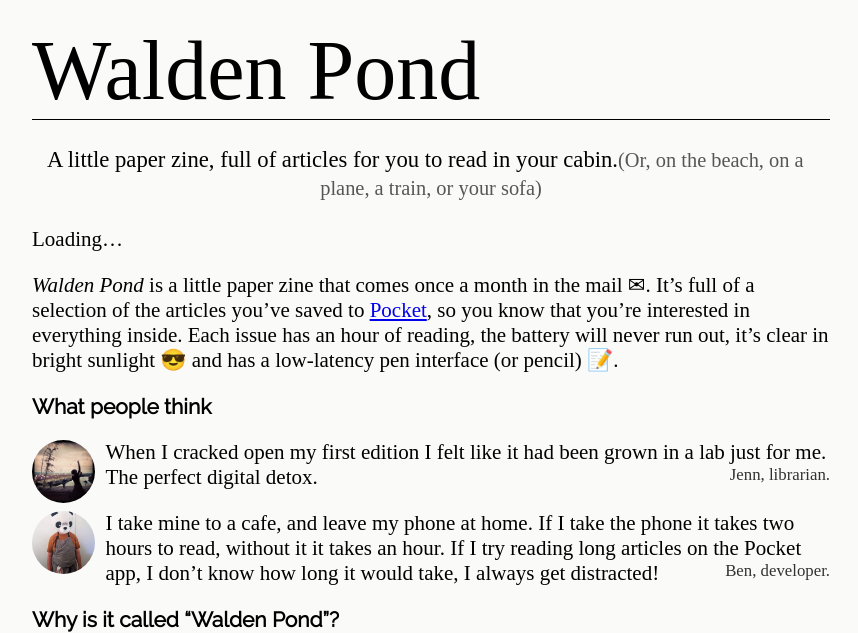
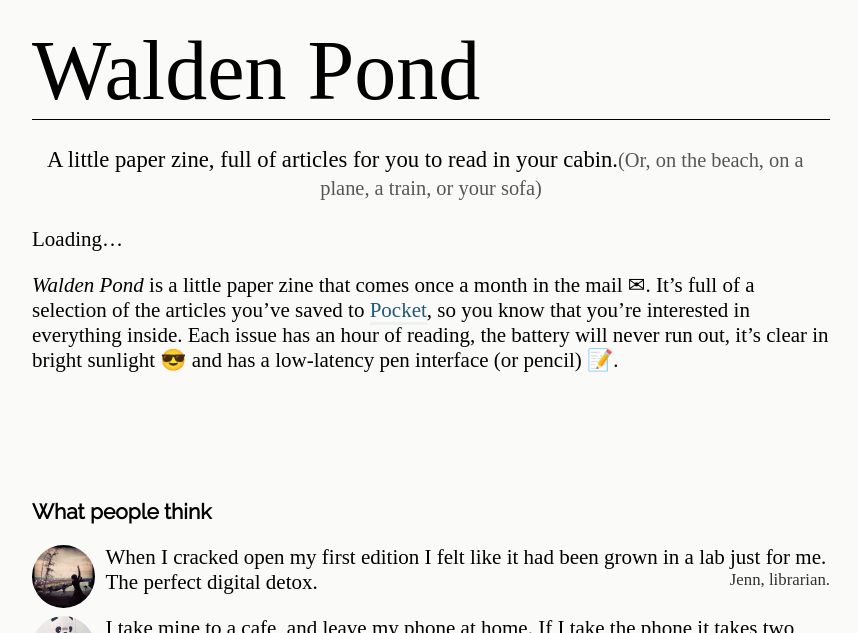
Before and after one commit to notionparallax/wp2frontEnd, a Jekyll site: the page built from index.md, in a window 1280 px wide. Shown: the part 819-1452 px from the top of the page, without its empty margins (209-1067 px from the left). Built offline with Jekyll 4.4.1, drawn with Linux system fonts in a browser that asks for light colours; some web fonts are replaced; comment, search, counter and statistics services are not loaded; grey boxes are pictures that could not be loaded.

Commit message:
prettier typography
orphand and a tags

```diff
--- a/css/main.css
+++ b/css/main.css
@@ -68,6 +68,8 @@
 }
 p {
   margin-top: 1em;
+  widows: 3;
+  orphans: 3;
 }
 p.reset {
   margin: 0 -1em;
@@ -82,7 +84,15 @@
   border-top: 1px solid hsla(0, 0%, 0%, 0.05);
   margin-bottom: 1em;
 }
-
+a {
+  border-bottom: 3px solid rgba(31, 89, 122, 0.05);
+  color: #1f597a;
+  text-decoration: none;
+  transition: all 0.2s;
+}
+a:visited {
+  color: #2f85b6;
+}
 button,
 a.button {
   border-radius: 0.12em;
@@ -314,6 +324,9 @@
     width: var(--big-img-width);
   }
 }
+.index h2 {
+  margin-top: 6em;
+}
 
 .value-prop {
   font-size: 120%;
```
